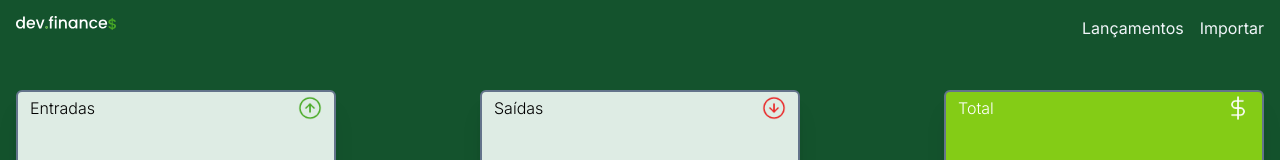
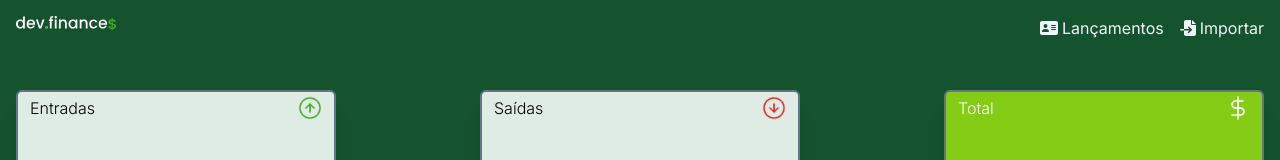
Before and after one commit to thiago-santanna/tss-cloud-finances, a Next.js app: page /dashboard in a window 1280 px wide. Shown: the top 160 px of the page. Built offline with nearby package versions, Linux system fonts and the light colour scheme.

Commit message:
icones nos links

```diff
--- a/src/components/header/index.tsx
+++ b/src/components/header/index.tsx
@@ -4,6 +4,12 @@ import Image from "next/image";
 import { usePathname, useSearchParams, useParams } from "next/navigation";
 import Link from "next/link";
 import { useEffect } from "react";
+import { FontAwesomeIcon } from "@fortawesome/react-fontawesome";
+import {
+  faFileImport,
+  faAddressCard,
+  faChartLine,
+} from "@fortawesome/free-solid-svg-icons";
 
 interface IRota {
   descricao: string;
@@ -31,11 +37,17 @@ export default function Header() {
     return (
       <>
         <div className="cursor-pointer border-b-0 hover:text-slate-400 hover:border-b-green-400 hover:border-b-2">
-          <Link href="/lancamentos">Lançamentos</Link>
+          <Link href="/lancamentos">
+            <FontAwesomeIcon icon={faAddressCard} />
+            <span className="ml-1">Lançamentos</span>
+          </Link>
         </div>
 
         <div className="cursor-pointer border-b-0 hover:text-slate-400 hover:border-b-green-400 hover:border-b-2">
-          <Link href="/importar">Importar</Link>
+          <Link href="/importar">
+            <FontAwesomeIcon icon={faFileImport} />
+            <span className="ml-1">Importar</span>
+          </Link>
         </div>
       </>
     );
@@ -45,7 +57,10 @@ export default function Header() {
     return (
       <>
         <div className="cursor-pointer border-b-0 hover:text-slate-400 hover:border-b-green-400 hover:border-b-2">
-          <Link href="/dashboard">Dashboard</Link>
+          <Link href="/dashboard">
+            <FontAwesomeIcon icon={faChartLine} />
+            <span className="ml-1">Dashboard</span>
+          </Link>
         </div>
       </>
     );
```
